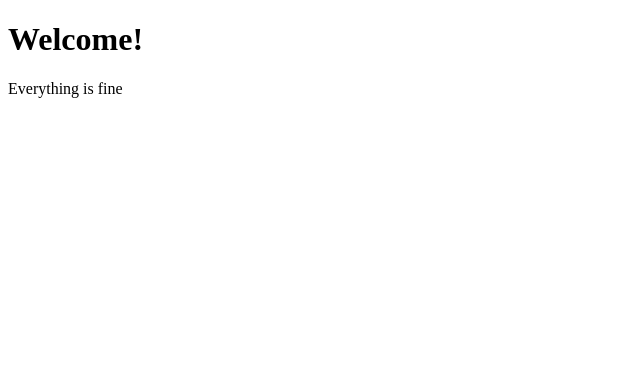
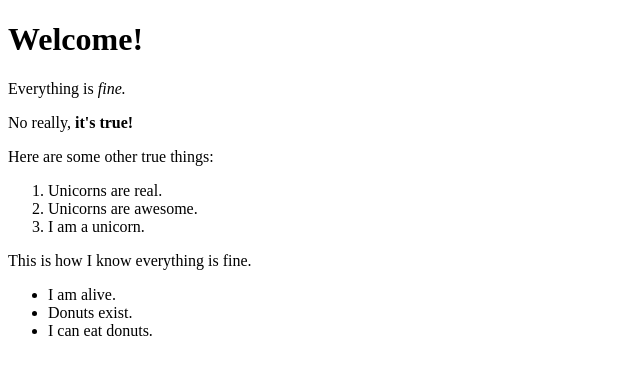
Before and after one commit to monianr/html-basics, a plain HTML site: page index.html in a window 1280 px wide. Shown: the whole page, without its empty margins (0-640 px from the left). Drawn offline with Linux system fonts and the light colour scheme.

Commit message:
add new elements to index.html page

```diff
--- a/index.html
+++ b/index.html
@@ -5,6 +5,19 @@
     </head>
     <body>
         <h1>Welcome!</h1>
-        <p>Everything is fine</p>
+        <p>Everything is <em>fine.</em></p>
+        <p>No really, <strong>it's true!</strong></p>
+  	<p>Here are some other true things:</p>
+	<ol>
+	  <li>Unicorns are real.</li>
+	  <li>Unicorns are awesome.</li>
+	  <li>I am a unicorn.</li>
+	 </ol>
+	<p>This is how I know everything is fine.</p>
+	<ul>
+	  <li>I am alive.</li>
+	  <li>Donuts exist.</li>
+	  <li>I can eat donuts.</li>
+	</ul>
     </body>
 </html>
```
